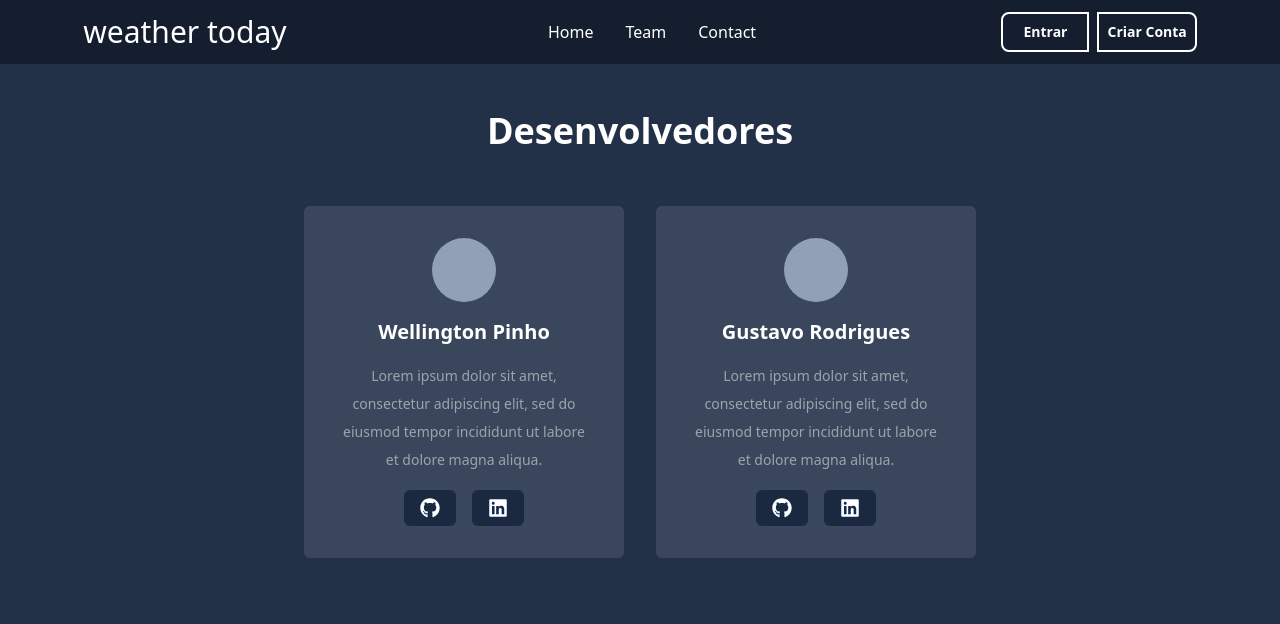
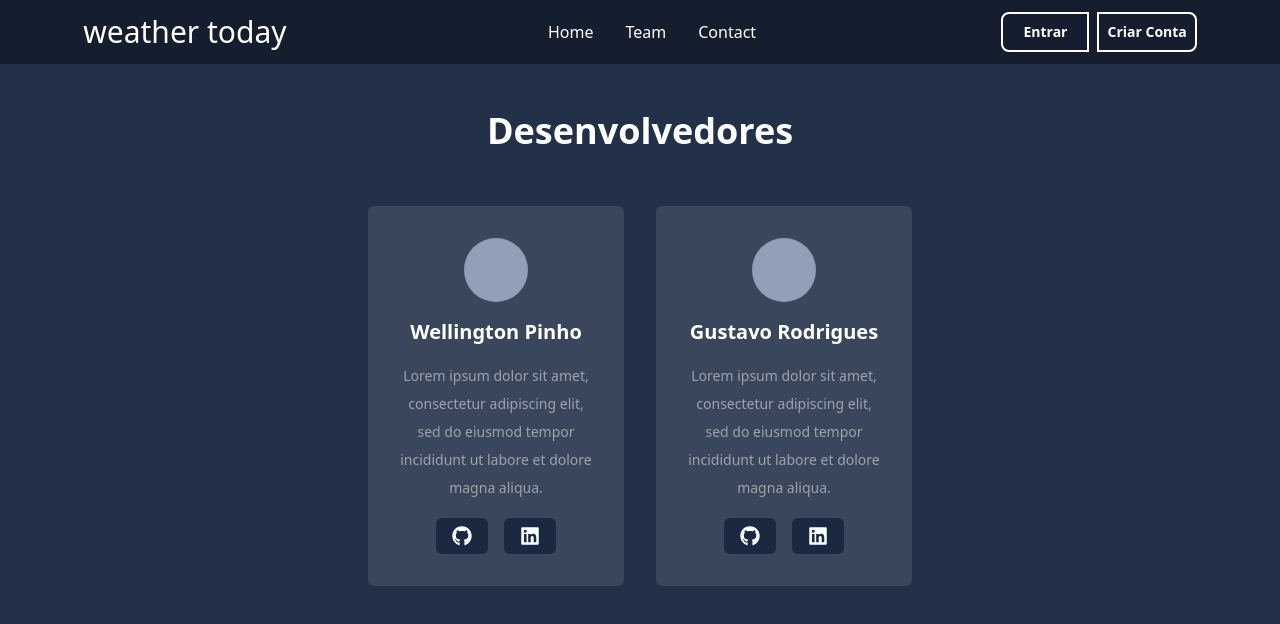
Before and after one commit to wellpinho/weather-today, a Next.js app: page /Team in a window 1280 px wide. Shown: the top 624 px of the page. Built offline with nearby package versions, Linux system fonts and the light colour scheme; grey boxes are pictures that could not be loaded; a web font is replaced by a local one.

Commit message:
ajuste da resposividade em team

```diff
--- a/src/pages/Team.tsx
+++ b/src/pages/Team.tsx
@@ -34,11 +34,11 @@ const equipe = () => {
             <div className=" text-center text-white py-10">
                 <h1 className="text-4xl w-96 mx-auto leading-normal font-bold mb-12">Desenvolvedores</h1>
 
-                <div className="flex flex-wrap justify-center items-center max-w-1/4 mx-auto gap-4 md:gap-8 group">
+                <div className="flex flex-wrap justify-center items-center max-w-5xl mx-auto gap-8 group">
                     {teamMembers.map((member, index) => (
-                        <div key={index} className=" w-1/2 sm:w-1/3 lg:w-1/4 bg-white/10 duration-500 p-4 md:p-8 rounded-md
+                        <div key={index} className="bg-white/10 duration-500 p-4 md:p-8 rounded-md
                         mix-blend-luminosity group-hover:blur-sm hover:!blur-none
-                        group-hover:scale-[0.85] hover:!scale-100">
+                        group-hover:scale-[0.85] hover:!scale-100 w-full sm:w-1/2 md:w-1/2 lg:w-1/3 xl:w-1/4 max-w-[340px]">
                             <Image
                                 src={member.imgSrc}
                                 alt={`Avatar de ${member.name}`}
```
